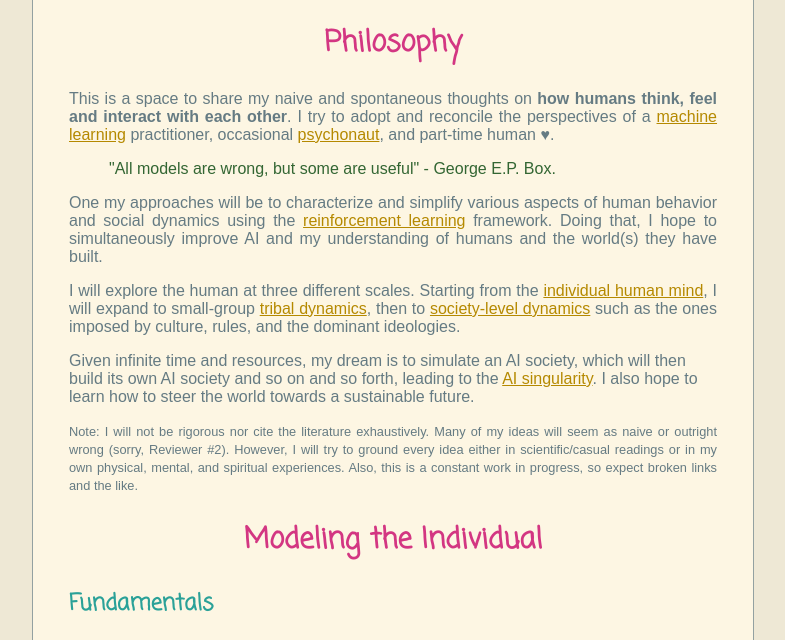
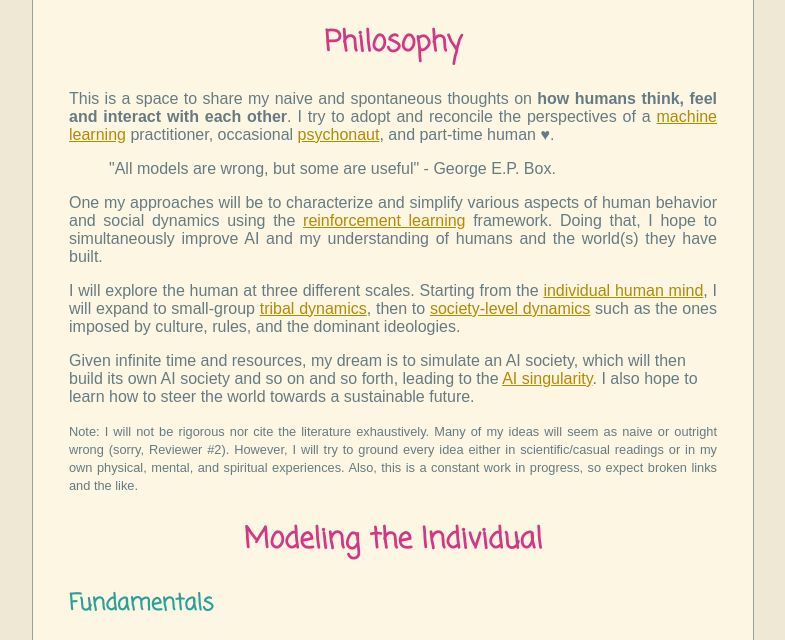
Before and after one commit to gabrielhuang/naivepsychology, a plain HTML site: page public/index.html in a window 1280 px wide. Shown: the part 138-778 px from the top of the page, without its empty margins (263-1048 px from the left). Drawn offline with Linux system fonts and the light colour scheme.

Commit message:
new graph

```diff
--- a/public/css/main.css
+++ b/public/css/main.css
@@ -11,9 +11,7 @@ nav {
     text-align: center;
     padding-top: 10px;
 }
-blockquote {
-    color:#363;
-}
+
 
 p {
     text-align: justify;
```
Also changed, not shown: public/pages/id-ego/id-ego-superego-v1.svg.
